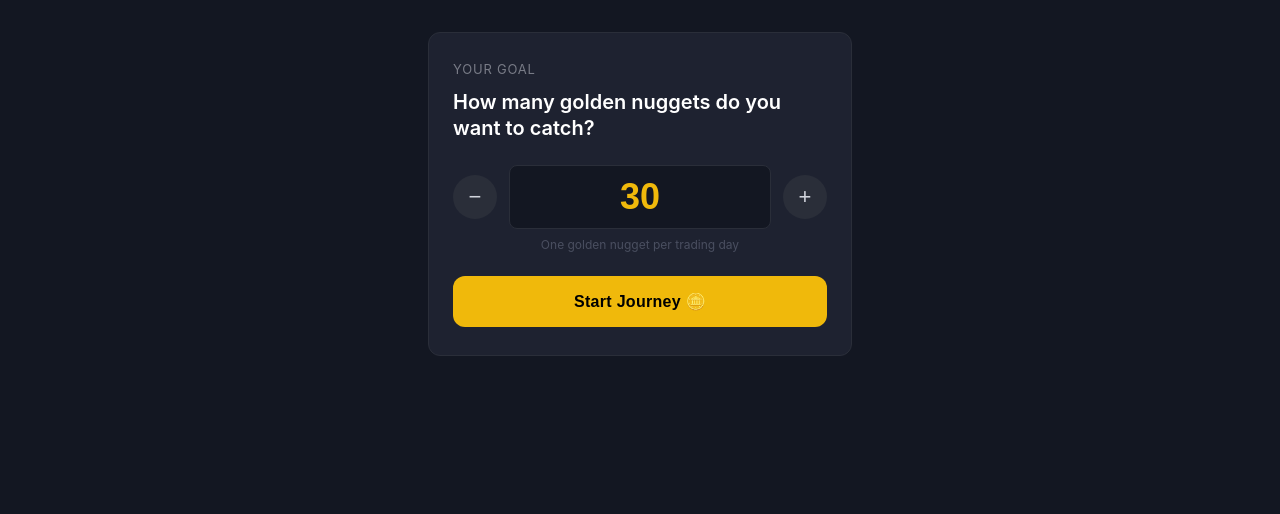
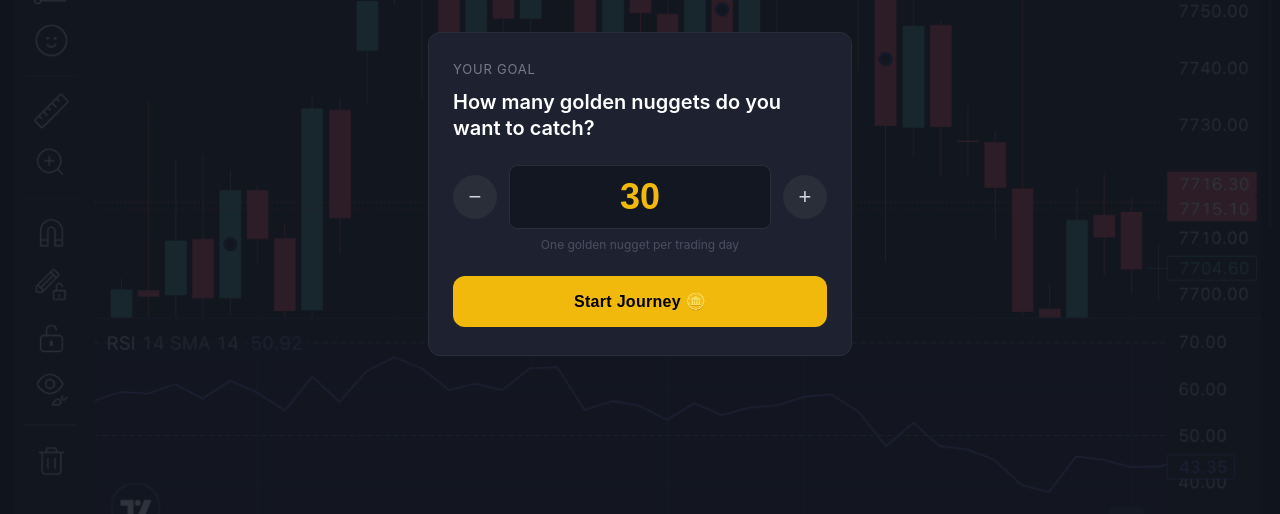
Before and after one commit to martingabrielsson/Combine-Comeback, a plain HTML site: page index.html in a window 1280 px wide. Shown: the part 286-800 px from the top of the page. Drawn offline with Linux system fonts and the light colour scheme.

Commit message:
Add files via upload

```diff
--- a/index.html
+++ b/index.html
@@ -29,6 +29,21 @@
     color: var(--text);
     font-family: -apple-system, BlinkMacSystemFont, 'SF Pro Display', 'Segoe UI', sans-serif;
     -webkit-font-smoothing: antialiased;
+  }
+
+  body::before {
+    content: '';
+    position: fixed;
+    inset: 0;
+    background: url('candle sticks.webp') center center / cover no-repeat;
+    opacity: 0.12;
+    pointer-events: none;
+    z-index: 0;
+  }
+
+  #app {
+    position: relative;
+    z-index: 1;
   }
 
   #app {
@@ -539,7 +554,7 @@
 
       <div class="goal-input-wrap">
         <button class="goal-btn" id="decrementBtn" onclick="adjustGoal(-1)">−</button>
-        <input type="number" id="goalInput" min="1" max="9999" value="30" oninput="onGoalInput()">
+        <input type="number" id="goalInput" min="1" max="9999" value="30" inputmode="numeric" pattern="[0-9]*" oninput="onGoalInput()">
         <button class="goal-btn" id="incrementBtn" onclick="adjustGoal(1)">+</button>
       </div>
 
```
Also changed, not shown: candle sticks.webp (added).
